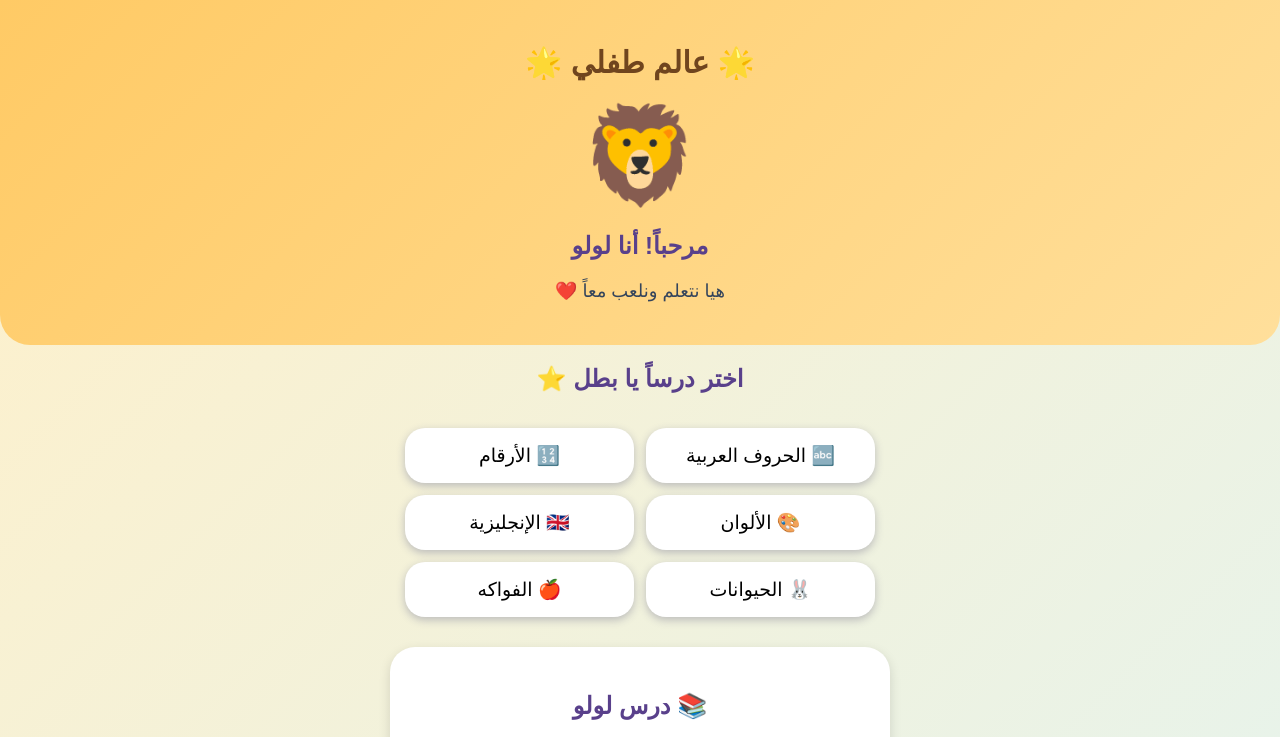
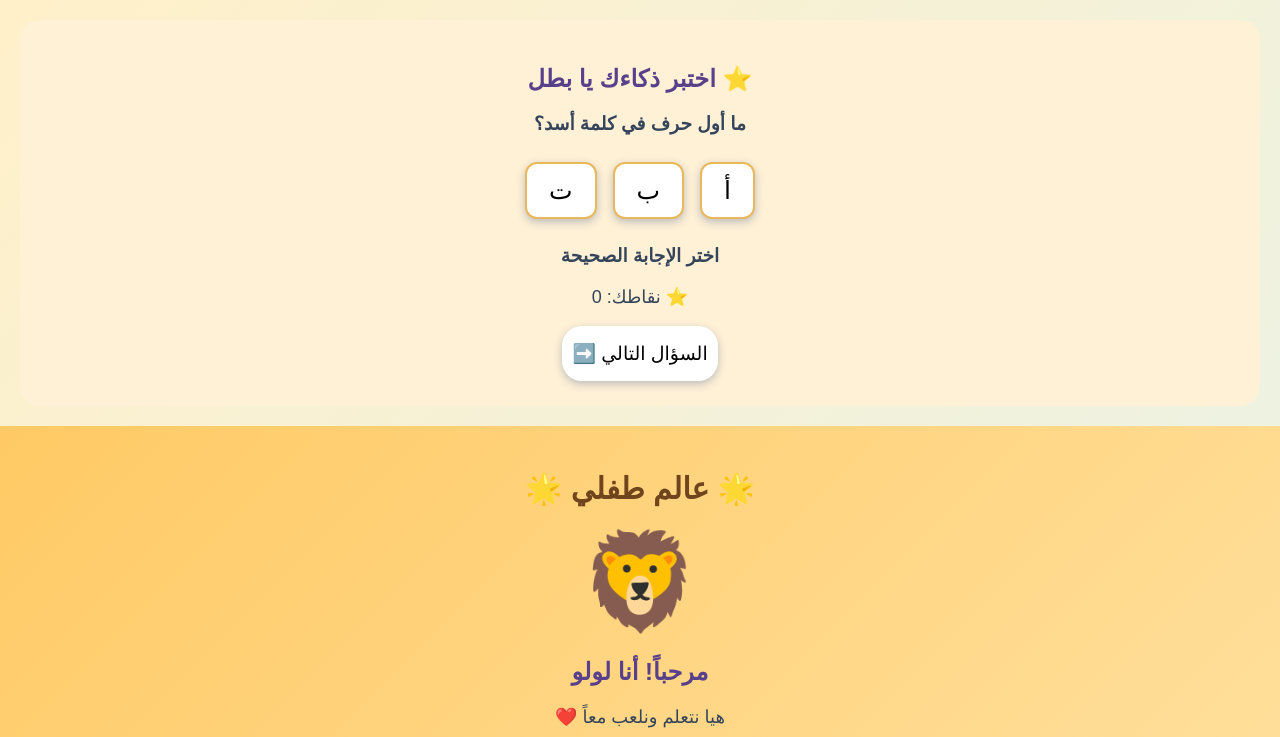
Before and after one commit to qadihani94-star/alam-tifli, a plain HTML site: page index.html in a window 1280 px wide. Shown: the top 737 px of the page. Drawn offline with Linux system fonts and the light colour scheme.

Commit message:
Update index.html

```diff
--- a/index.html
+++ b/index.html
@@ -64,7 +64,62 @@ button:active {transform:scale(.96)}
 footer {padding:25px;color:#765}
 </style>
 </head>
+<section id="quiz-game" dir="rtl" style="background:#fff1d6;padding:25px;border-radius:20px;margin:20px;">
+  <h2>⭐ اختبر ذكاءك يا بطل</h2>
+  <h3 id="quiz-question">ما هو الحرف الأول من كلمة أسد؟</h3>
+  <div id="quiz-options">
+    <button onclick="answerQuiz('أ')">أ</button>
+    <button onclick="answerQuiz('ب')">ب</button>
+    <button onclick="answerQuiz('ت')">ت</button>
+  </div>
+  <h3 id="quiz-result">اختر الإجابة الصحيحة</h3>
+  <p>⭐ نقاطك: <span id="quiz-score">0</span></p>
+  <button onclick="nextQuiz()">السؤال التالي ➡️</button>
+</section>
 
+<script>
+const quizQuestions = [
+ {q:"ما أول حرف في كلمة أسد؟",a:"أ",o:["أ","ب","ت"]},
+ {q:"ما أول حرف في كلمة بيت؟",a:"ب",o:["ج","ب","د"]},
+ {q:"ما أول حرف في كلمة تفاح؟",a:"ت",o:["ت","ث","ن"]},
+ {q:"ما أول حرف في كلمة جمل؟",a:"ج",o:["ح","خ","ج"]},
+ {q:"ما أول حرف في كلمة حصان؟",a:"ح",o:["خ","ح","ج"]}
+];
+let quizIndex=0;
+let quizPoints=0;
+let quizAnswered=false;
+
+function showQuiz(){
+ let q=quizQuestions[quizIndex];
+ document.getElementById("quiz-question").textContent=q.q;
+ document.getElementById("quiz-result").textContent="اختر الإجابة الصحيحة";
+ document.getElementById("quiz-options").innerHTML="";
+ quizAnswered=false;
+ q.o.forEach(letter=>{
+  let b=document.createElement("button");
+  b.textContent=letter;
+  b.style.cssText="font-size:25px;padding:12px 22px;margin:8px;border-radius:12px;background:white;border:2px solid #e8b85b";
+  b.onclick=()=>answerQuiz(letter);
+  document.getElementById("quiz-options").appendChild(b);
+ });
+}
+function answerQuiz(letter){
+ if(quizAnswered)return;
+ quizAnswered=true;
+ if(letter===quizQuestions[quizIndex].a){
+  quizPoints++;
+  document.getElementById("quiz-result").textContent="أحسنت! ⭐ إجابة صحيحة";
+ }else{
+  document.getElementById("quiz-result").textContent="حاول مرة أخرى في السؤال القادم ❤️";
+ }
+ document.getElementById("quiz-score").textContent=quizPoints;
+}
+function nextQuiz(){
+ quizIndex=(quizIndex+1)%quizQuestions.length;
+ showQuiz();
+}
+showQuiz();
+</script>
 <body>
 
 <header>
```
